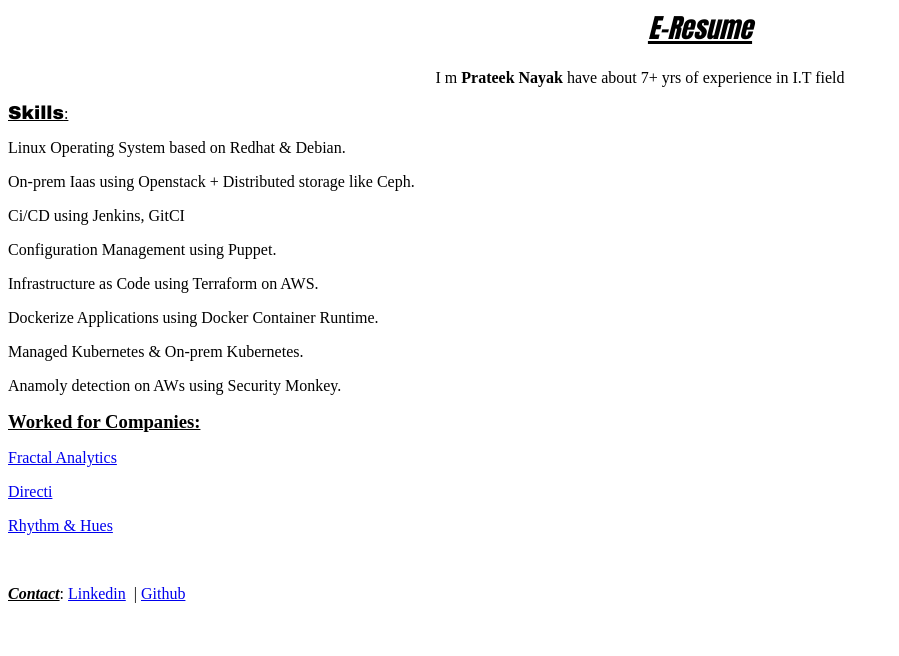
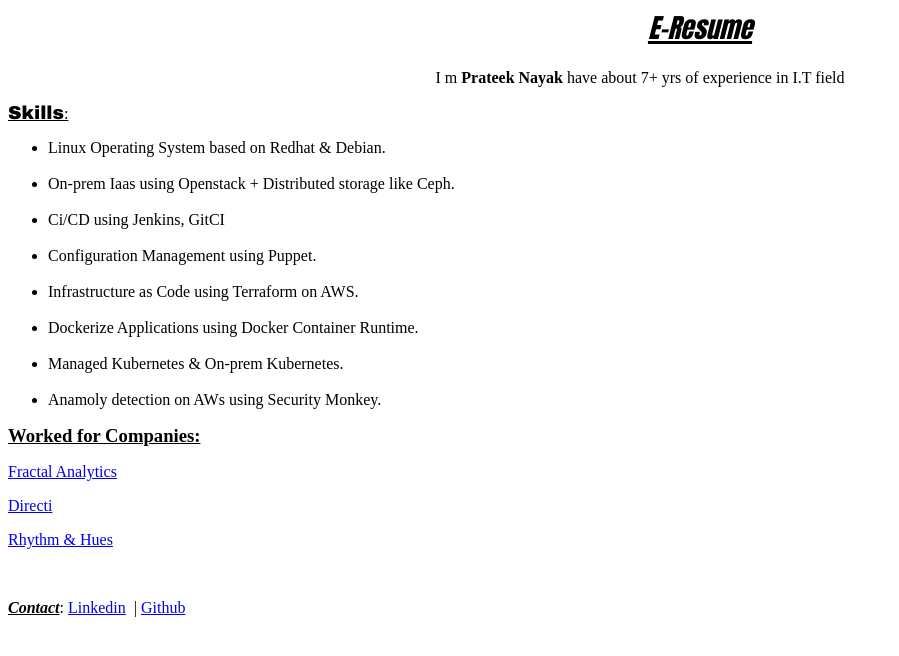
Before and after one commit to prateekn/prateekn.github.io, a plain HTML site: page index.html in a window 1280 px wide. Shown: the whole page, without its empty margins (0-899 px from the left). Drawn offline with Linux system fonts and the light colour scheme.

Commit message:
Update index.html

```diff
--- a/index.html
+++ b/index.html
@@ -1,14 +1,16 @@
 <h1 style="padding-left: 120px; text-align: center;"><span style="text-decoration: underline;"><span style="font-size: 20pt;"><em><strong><span style="font-family: impact, chicago;">E-Resume</span></strong></em></span></span></h1>
 <p style="text-align: center;">I m <strong>Prateek Nayak</strong> have about 7+ yrs of experience in I.T field</p>
 <p style="text-align: justify;"><span style="text-decoration: underline;"><span style="font-family: 'arial black', 'avant garde'; font-size: 14pt;"><strong>Skills</strong></span>:</span></p>
-<p style="text-align: justify;">Linux Operating System based on Redhat &amp; Debian.</p>
-<p style="text-align: justify;">On-prem Iaas using Openstack + Distributed storage like Ceph.</p>
-<p style="text-align: justify;">Ci/CD using Jenkins, GitCI</p>
-<p style="text-align: justify;">Configuration Management using Puppet.</p>
-<p style="text-align: justify;">Infrastructure as Code using Terraform on AWS.</p>
-<p style="text-align: justify;">Dockerize Applications using Docker Container Runtime.</p>
-<p style="text-align: justify;">Managed Kubernetes &amp; On-prem Kubernetes.</p>
-<p style="text-align: justify;">Anamoly detection on AWs using Security Monkey.&nbsp;</p>
+<ul>
+<li style="text-align: justify;">Linux Operating System based on Redhat &amp; Debian.<br /><br /></li>
+<li style="text-align: justify;">On-prem Iaas using Openstack + Distributed storage like Ceph.<br /><br /></li>
+<li style="text-align: justify;">Ci/CD using Jenkins, GitCI<br /><br /></li>
+<li style="text-align: justify;">Configuration Management using Puppet.<br /><br /></li>
+<li style="text-align: justify;">Infrastructure as Code using Terraform on AWS.<br /><br /></li>
+<li style="text-align: justify;">Dockerize Applications using Docker Container Runtime.<br /><br /></li>
+<li style="text-align: justify;">Managed Kubernetes &amp; On-prem Kubernetes.<br /><br /></li>
+<li style="text-align: justify;">Anamoly detection on AWs using Security Monkey.&nbsp;</li>
+</ul>
 <p style="text-align: justify;"><span style="text-decoration: underline;"><span style="font-size: 14pt;"><strong>Worked for Companies:</strong></span></span></p>
 <p style="text-align: justify;"><a href="https://fractal.ai" target="_blank">Fractal Analytics</a>&nbsp;</p>
 <p style="text-align: justify;"><a href="https://www.directi.com" target="_blank">Directi</a></p>
```
